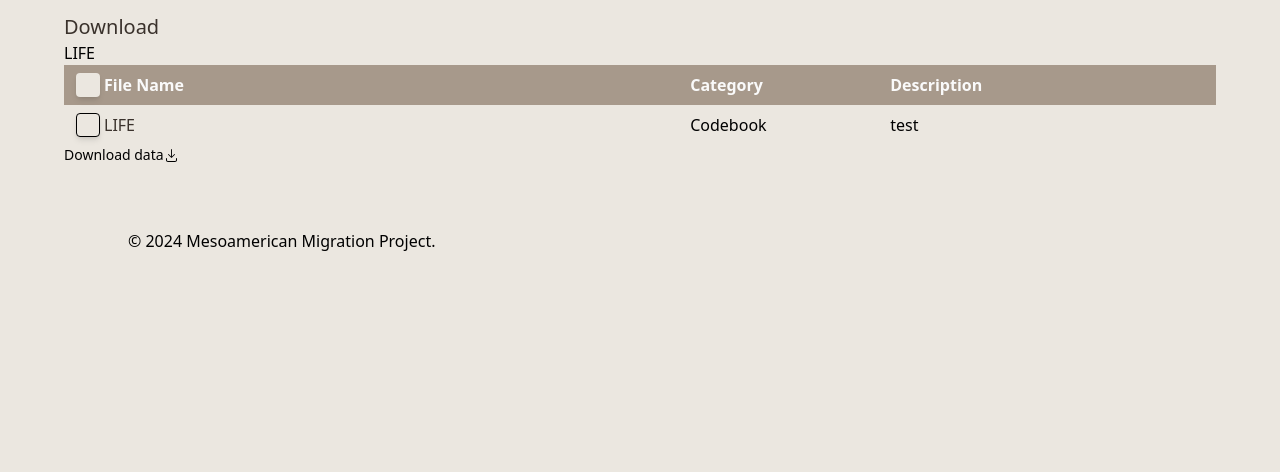
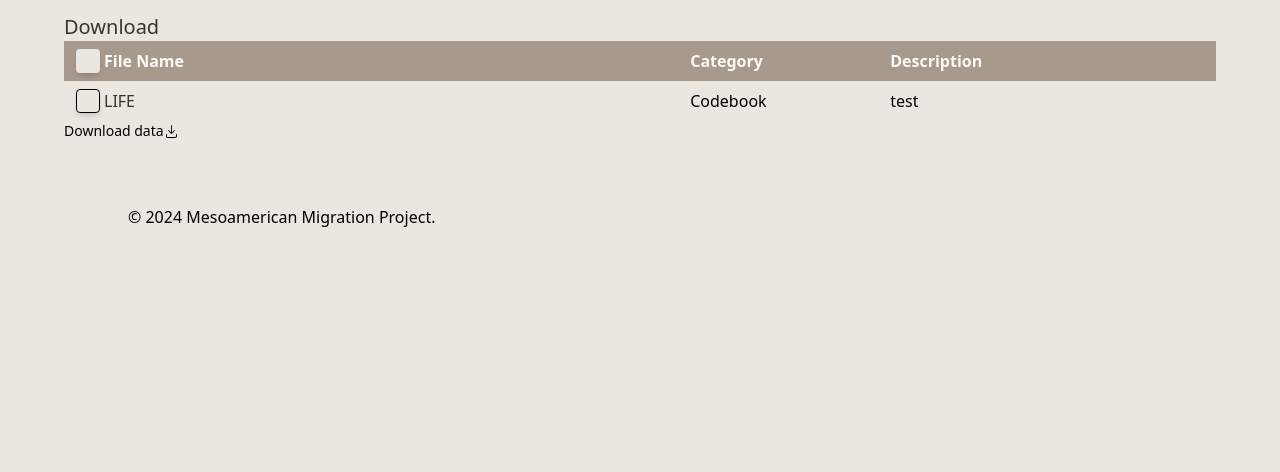
Before and after one commit to brown-ccv/mmp, an Astro site: page /data in a window 1280 px wide. Shown: the part 328-800 px from the top of the page. Built offline with nearby package versions, Linux system fonts and the light colour scheme; Astro itself is replaced by a stand-in of ours; a web font is replaced by a local one.

```diff
--- a/src/pages/data.astro
+++ b/src/pages/data.astro
@@ -9,9 +9,6 @@
 <Layout title="Data" description="Data files and information">
   <div class="flex flex-col">
     <p>Download</p>
-    <ul>
-      {files.map((file) => <li>{file.data.title}</li>)}
-    </ul>
     <DataTable allFiles={files} client:only="react" />
     <DownloadModal client:only="react" />
   </div>
```
